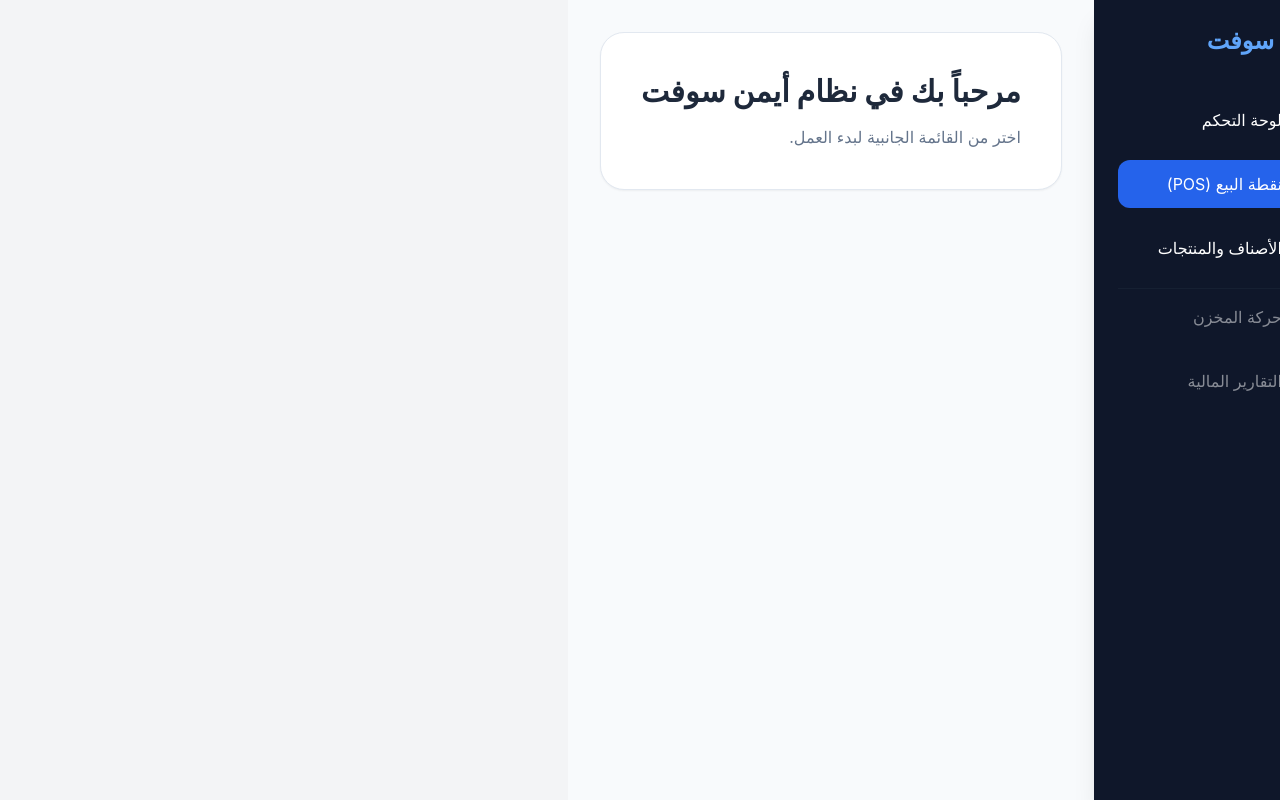
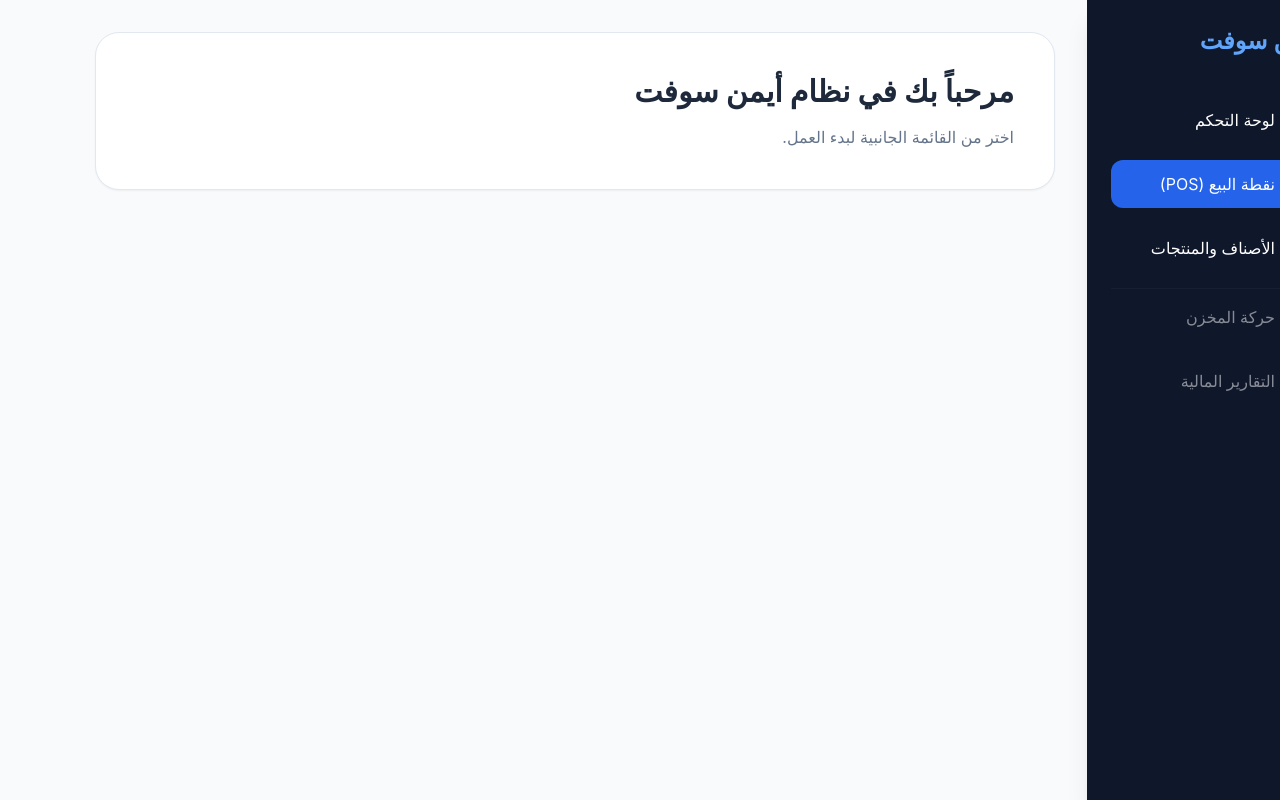
Before and after one commit to Aiman7716/supermarket-erp, a React (Vite) app: page / in a window 1280 px wide. Built offline with nearby package versions, Linux system fonts and the light colour scheme.

Commit message:
Change font-family and background color in index.css
Updated font-family for body and adjusted background color.

```diff
--- a/src/index.css
+++ b/src/index.css
@@ -2,15 +2,12 @@
 @tailwind components;
 @tailwind utilities;
 
-:root {
-  font-family: 'Inter', system-ui, Avenir, Helvetica, Arial, sans-serif;
-}
-
 body {
   margin: 0;
-  display: flex;
-  place-content: center;
-  min-width: 320px;
-  min-height: 100vh;
-  background-color: #f3f4f6;
+  font-family: -apple-system, BlinkMacSystemFont, 'Segoe UI', 'Roboto', 'Oxygen',
+    'Ubuntu', 'Cantarell', 'Fira Sans', 'Droid Sans', 'Helvetica Neue',
+    sans-serif;
+  -webkit-font-smoothing: antialiased;
+  -moz-osx-font-smoothing: grayscale;
+  background-color: #f8fafc; /* خلفية رمادية فاتحة جداً مريحة للعين */
 }
```
